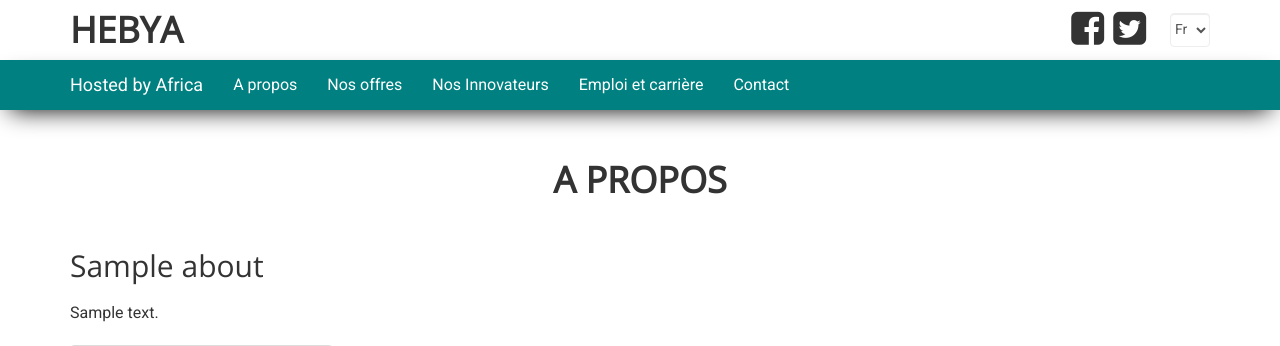
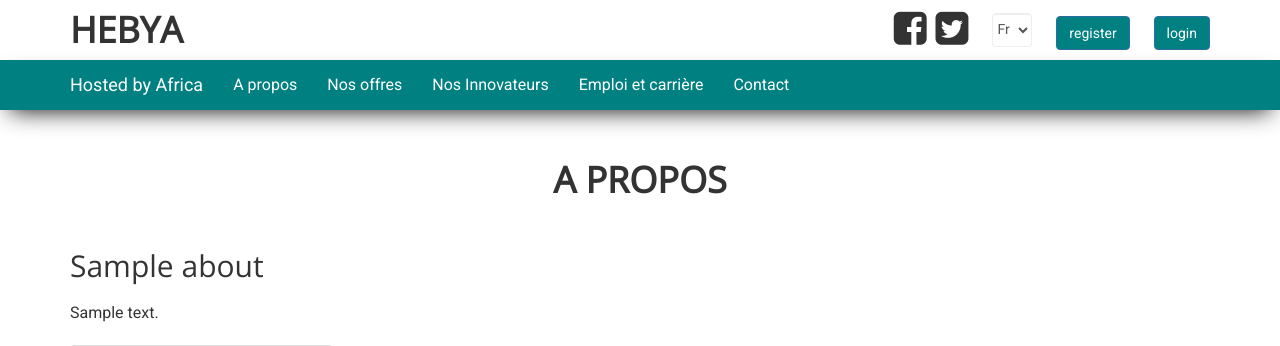
Before and after one commit to WF3HBA/hebya, a PHP site: template templates/about/about.html.twig in a window 1280 px wide. Shown: the top 346 px of the page. Run offline with PHP 8.4, Linux system fonts and the light colour scheme; the template is opened without the code that fills it: most values are stand-ins (such as "Sample title", 1, 10 or a date in 2020); grey boxes labelled with a size stand in for pictures from a placeholder-image service; some libraries are stand-ins or nearby versions; some web fonts are replaced.

Commit message:
restriction admin

```diff
--- a/src/Controller/UserController.php
+++ b/src/Controller/UserController.php
@@ -72,7 +72,7 @@ class UserController extends ControllerAbstract {
                     return $this->redirectRoute('homepage');
                 }
             }
-            echo 'ici';
+            echo 'login not allowed';
             $this->addFlashMessage('Identification not correct', 'error');
         }
 
--- a/templates/admin/admin.html.twig
+++ b/templates/admin/admin.html.twig
@@ -21,7 +21,7 @@
                <li><a href="{{ path('admin_provider') }}">Provider</a></li>
                <li><a href="{{ path('admin_client') }}">Clients</a></li>
                <li><a href="#">Team</a></li>
-               <li><a href="#">Service</a></li>
+               <li><a href="{{ path('homepage') }}">Retour au site</a></li>
            </ul>
        </div>
 
--- a/templates/layout.html.twig
+++ b/templates/layout.html.twig
@@ -25,10 +25,18 @@
                             <option>En</option>
                             <option>Ar</option>
                         </select>
+                         {% if user_manager.admin %}
+                            <a href="{{ path('admin') }}" class="btn btn-primary" id="admin">Gestion admin</a>
+                            <a href="{{ path('logout') }}" class="btn btn-primary" id="admin">Logout</a>
+
+                         {% elseif user_manager.UserName %}
+                            <a href="{{ path('logout') }}" class="btn btn-primary" id="admin">Logout</a>
+                        {% else %}
+                            <a href="{{ path('register') }}" class="btn btn-primary" id="admin">register</a>
+                            <a href="{{ path('login') }}" class="btn btn-primary" id="admin">login</a>
+                        {% endif %}
                     </div>
-                    {% if user_manager.admin %}
-                        <button><a href="{{ path('admin') }}">Gestion admin</a><button>
-                    {% endif %}
+
                 </div>
             </div>
         </header>
--- a/templates/product/product.html.twig
+++ b/templates/product/product.html.twig
@@ -54,6 +54,8 @@
                       <h2 class="product-name">{{ product.name }}</h2>
                       <div class="product-content-short">{{ product.summary|raw }}</div>
                       <div class="product-content hidden">{{ product.content|raw }}</div>
+
+                        {#Launch modal with the button above #}
                       <button class="btn btn-primary boutton-innovators-body" data-toggle="modal" data-target="#myModal">View Product</button>
                     </div>
 
--- a/templates/register/login.html.twig
+++ b/templates/register/login.html.twig
@@ -15,7 +15,7 @@
             <div class="col-xs-12 col-sm-8 col-md-4 col-sm-offset-2 col-md-offset-4">
         	<div class="panel panel-default">
         		<div class="panel-heading">
-                            <h3 class="panel-title">Log in for Hebya <small><a href="" id="account">create an account</a></small></h3>
+                            <h3 class="panel-title">Log in for Hebya <small><a href="{{ path('register') }}" id="account">create an account</a></small></h3>
 			</div>
 			<div class="panel-body">
 			   <form role="form" method="POST">
--- a/templates/register/register.html.twig
+++ b/templates/register/register.html.twig
@@ -14,7 +14,7 @@
         	<div class="panel panel-default">
 
         		<div class="panel-heading">
-                            <h3 class="panel-title">Please sign up for Hebya <small><a href="" id="login">already register?</a></small></h3>
+                            <h3 class="panel-title">Please sign up for Hebya <small><a href="{{ path('login') }}" id="login">already register?</a></small></h3>
 			</div>
 			<div class="panel-body">
 			   <form role="form" method="POST">
--- a/web/css/main.css
+++ b/web/css/main.css
@@ -64,7 +64,11 @@ header {
     width: 40px;
     border: 1px solid #eee;
     padding: 0;
-    margin-left: 10px;
+    margin-left: 15px;
+}
+
+#admin{
+    margin-bottom: 10px;
 }
 
 /***********  N A V B A R  *********/
```
Also changed, not shown: src/controllers.php (+14 -1 lines).
